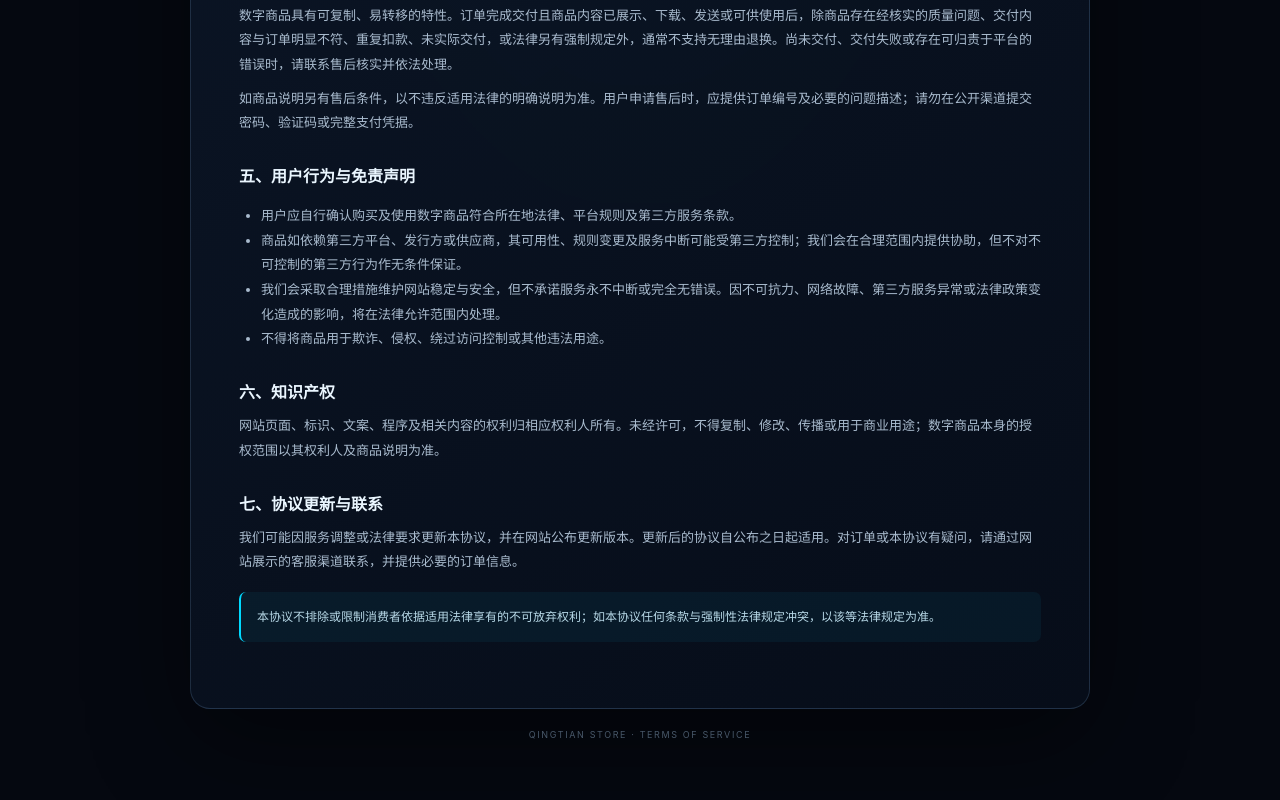
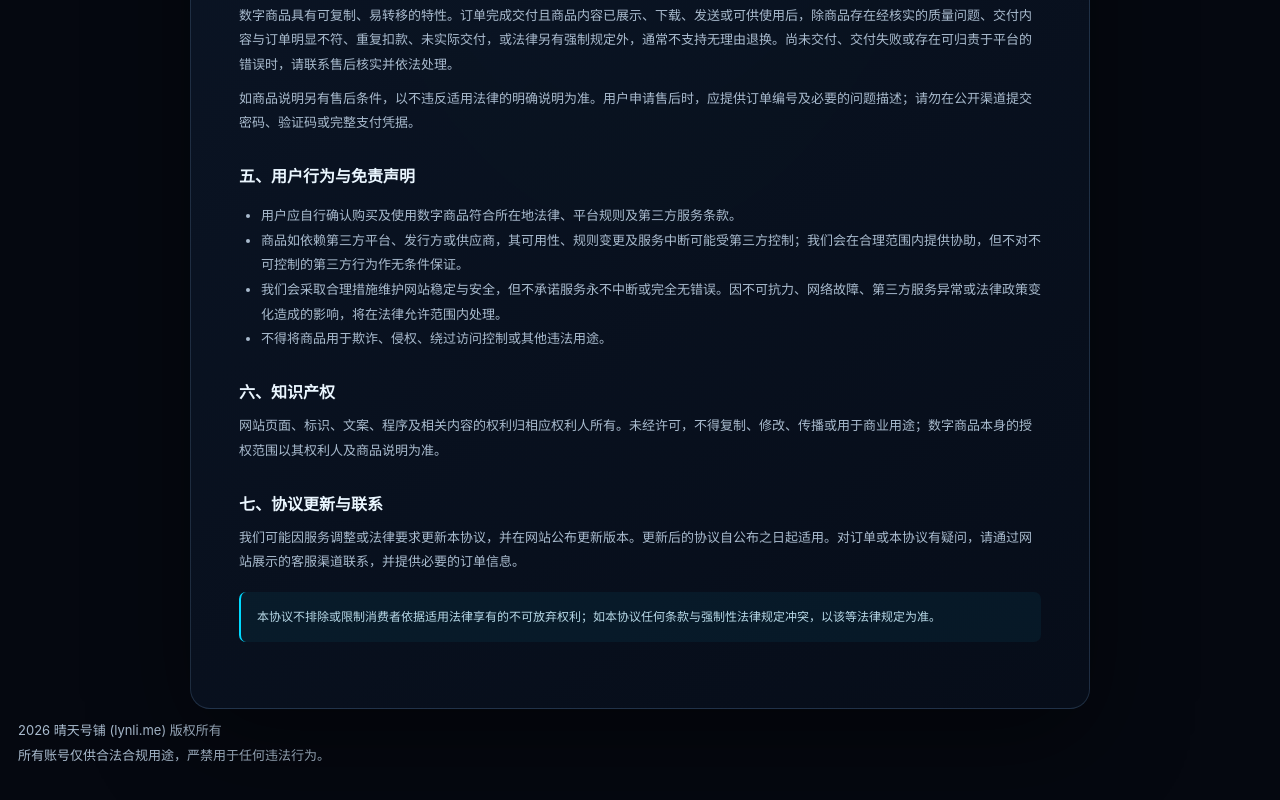
Before and after one commit to Zhouzhou198871/Telegram, a plain HTML site: page terms.html in a window 1280 px wide. Shown: the part 785-1585 px from the top of the page. Drawn offline with Linux system fonts and the light colour scheme.

Commit message:
Unify site footer legal notice

```diff
--- a/terms.html
+++ b/terms.html
@@ -20,7 +20,7 @@ p,li{color:#a9bbce;font-size:13px;line-height:1.9}
 p{margin:9px 0}
 ul{padding-left:22px}
 .notice{margin:18px 0;padding:14px 16px;border-left:2px solid var(--cyan);border-radius:7px;background:rgba(0,217,255,.055);color:#b8d9e8;font-size:12px;line-height:1.85}
-footer{width:min(100%,900px);margin:20px auto 0;text-align:center;color:#5f748b;font-size:9px;letter-spacing:.18em}
+footer{width:min(100%,900px);margin:20px auto 0;text-align:center;color:#a1aab8;font-size:10px;line-height:1.6;letter-spacing:normal}
 @media(max-width:520px){body{padding:16px 12px 30px}.top{margin-bottom:15px}.brand img{width:34px;height:34px}.brand strong{font-size:12px}.brand small{font-size:8px}.back{padding:9px 10px;font-size:11px}main{padding:25px 20px;border-radius:16px}p,li{font-size:12px}}
 </style></head>
 <body><header class="top"><a class="brand" href="./auth.html"><img src="./logo.jpg" alt="晴天号铺 Logo"><span><strong>晴天号铺</strong><small>QINGTIAN STORE</small></span></a><a class="back" href="./auth.html">← 返回登录页</a></header>
@@ -33,4 +33,4 @@ footer{width:min(100%,900px);margin:20px auto 0;text-align:center;color:#5f748b;
 <h2>五、用户行为与免责声明</h2><ul><li>用户应自行确认购买及使用数字商品符合所在地法律、平台规则及第三方服务条款。</li><li>商品如依赖第三方平台、发行方或供应商，其可用性、规则变更及服务中断可能受第三方控制；我们会在合理范围内提供协助，但不对不可控制的第三方行为作无条件保证。</li><li>我们会采取合理措施维护网站稳定与安全，但不承诺服务永不中断或完全无错误。因不可抗力、网络故障、第三方服务异常或法律政策变化造成的影响，将在法律允许范围内处理。</li><li>不得将商品用于欺诈、侵权、绕过访问控制或其他违法用途。</li></ul>
 <h2>六、知识产权</h2><p>网站页面、标识、文案、程序及相关内容的权利归相应权利人所有。未经许可，不得复制、修改、传播或用于商业用途；数字商品本身的授权范围以其权利人及商品说明为准。</p>
 <h2>七、协议更新与联系</h2><p>我们可能因服务调整或法律要求更新本协议，并在网站公布更新版本。更新后的协议自公布之日起适用。对订单或本协议有疑问，请通过网站展示的客服渠道联系，并提供必要的订单信息。</p>
-<p class="notice">本协议不排除或限制消费者依据适用法律享有的不可放弃权利；如本协议任何条款与强制性法律规定冲突，以该等法律规定为准。</p></main><footer>QINGTIAN STORE · TERMS OF SERVICE</footer></body></html>
+<p class="notice">本协议不排除或限制消费者依据适用法律享有的不可放弃权利；如本协议任何条款与强制性法律规定冲突，以该等法律规定为准。</p></main><p class="footer-note">2026 晴天号铺 (lynli.me) 版权所有<br>所有账号仅供合法合规用途，严禁用于任何违法行为。</p></body></html>
```
